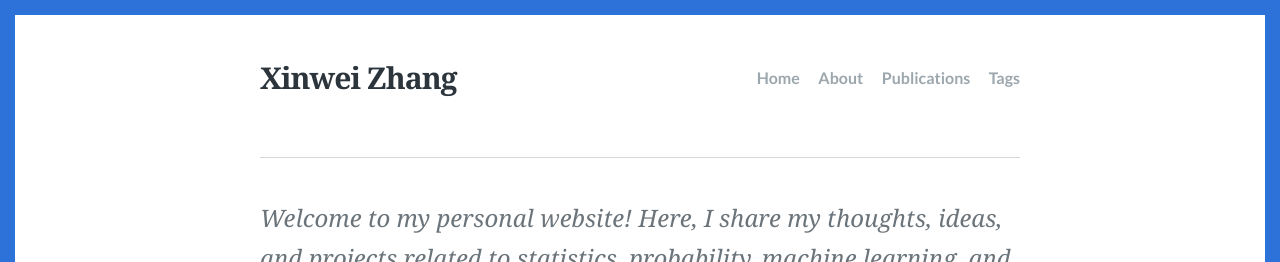
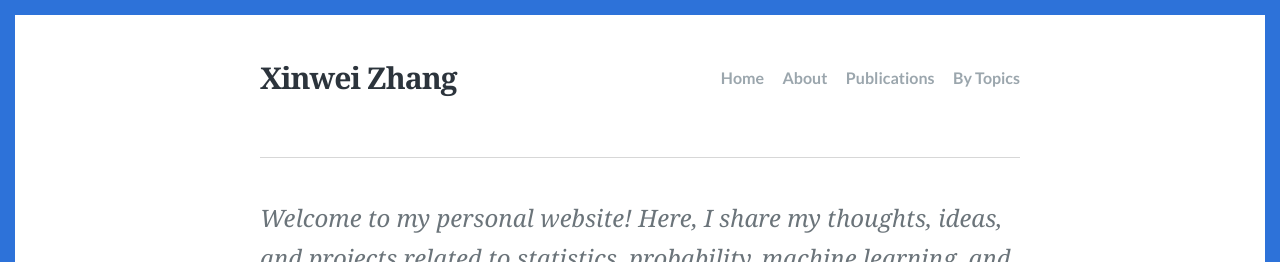
Before and after one commit to XinweiZhang/XinweiZhang.github.io, a Jekyll site: the page built from index.html, in a window 1280 px wide and 900 px high. Shown: the top 262 px of the window. Built offline with Jekyll 4.4.1, drawn with Linux system fonts in a browser that asks for light colours; some web fonts are replaced; formulas are drawn with MathJax 3; the list of posts is cut into pages by our own code.

Commit message:
change field

```diff
--- a/_config.yml
+++ b/_config.yml
@@ -35,7 +35,7 @@
     url: /about
   - text: Publications
     url: /publications
-  - text: Tags
+  - text: By Topics
     url: /tags
 
 #  - text: Style Guide
@@ -83,7 +83,7 @@
   # Name of the branch in your GitHub repository where comments will be stored
   branch: initial_test
 
-  api:
+  githubAuth:
     # Other configurations
     clientId: Iv1.383575031561269c
     clientSecret: 4f3dbcfc026c421a4d5965b7829af3d1f8f6c505
```
